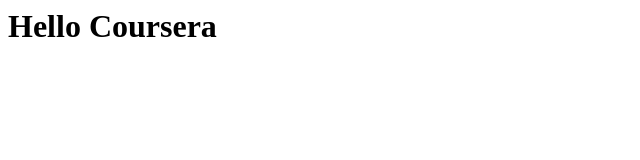
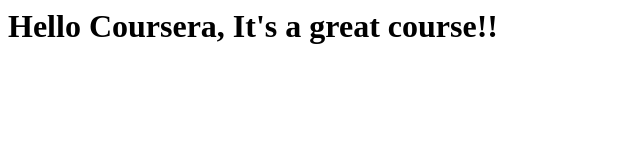
Before and after one commit to ramgovin/coursera-test, a plain HTML site: page site/index.html in a window 1280 px wide. Shown: the whole page, without its empty margins (0-640 px from the left). Drawn offline with Linux system fonts and the light colour scheme.

Commit message:
Small addition to our page content

```diff
--- a/site/index.html
+++ b/site/index.html
@@ -3,6 +3,6 @@
 	<title>Hello Coursera</title>
 </head>
 <body>
-<h1>Hello Coursera</h1>
+<h1>Hello Coursera, It's a great course!!</h1>
 	<body>
 </html>
```
